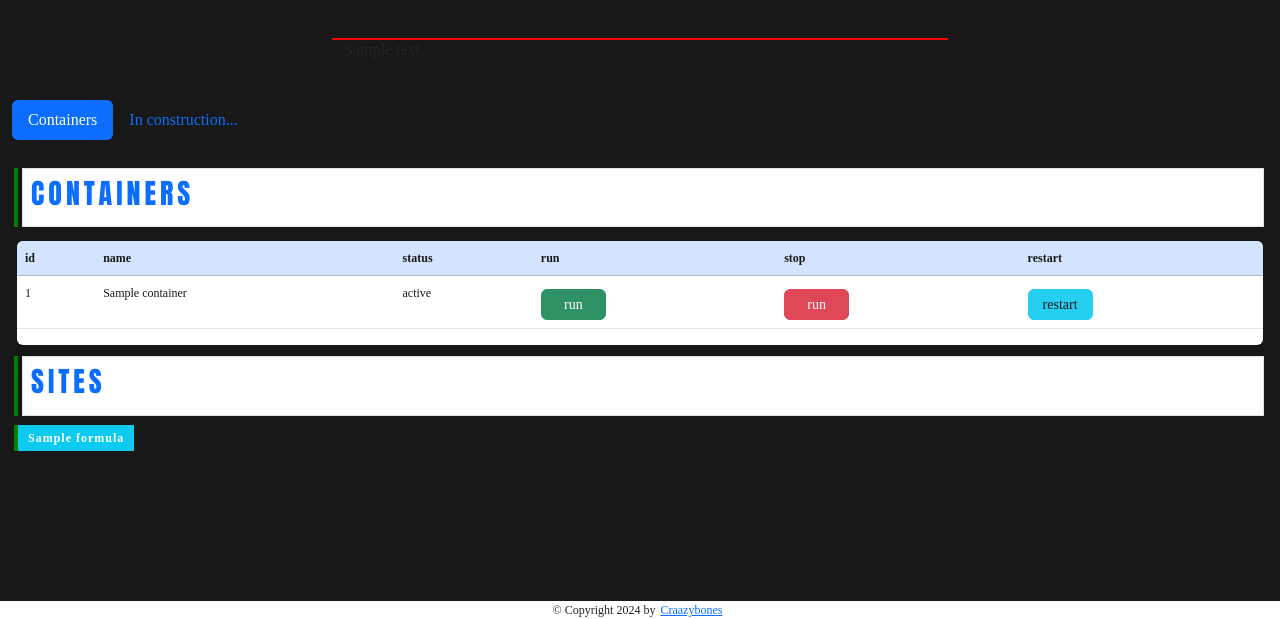
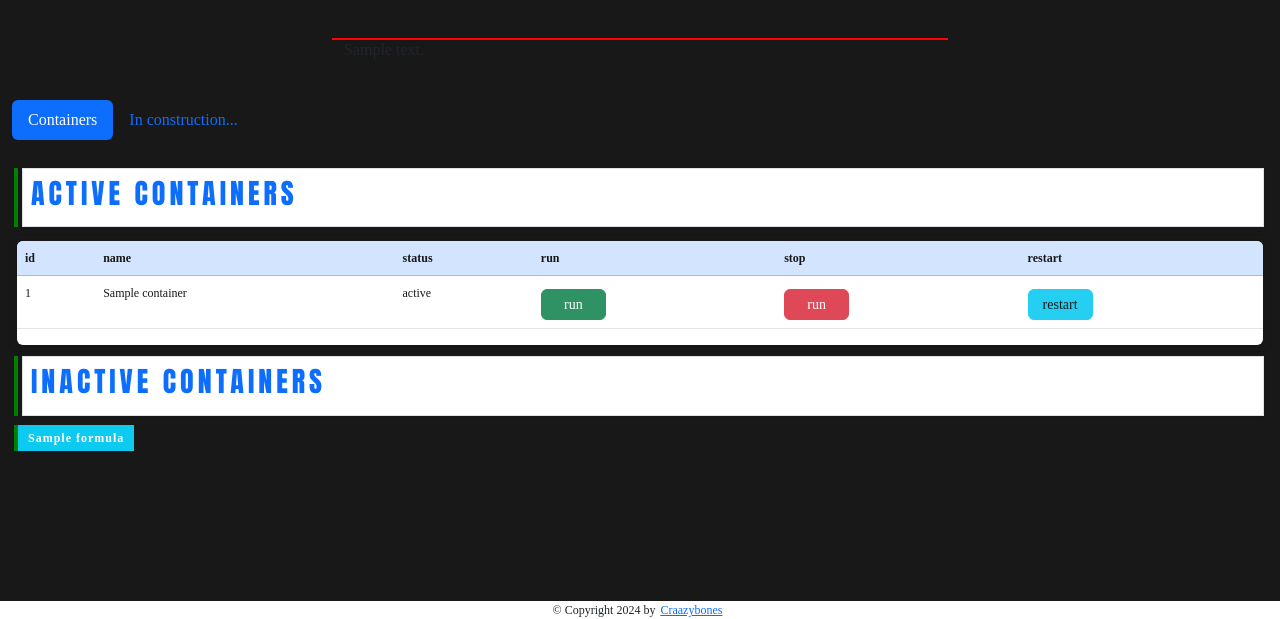
Before and after one commit to ktalovmorx/docker_admin, a Python web app: template templates/index.html in a window 1280 px wide. Shown: the part 181-800 px from the top of the page. Run offline with Jinja, Linux system fonts and the light colour scheme; the template is opened without the code that fills it: most values are stand-ins (such as "Sample title", 1, 10 or a date in 2020); some libraries are stand-ins or nearby versions.

Commit message:
Actualizar index.html

```diff
--- a/templates/index.html
+++ b/templates/index.html
@@ -34,7 +34,7 @@
                     <div class="col m-0 p-0" style="border-left-color:green;border-left-style:solid;border-left-width:4px;">
                         <div class="shadow-sm border m-1 p-2 bg-white">
                             <div class="d-flex align-items-center justify-content-between">
-                                <h3 class="text-primary fw-bold">CONTAINERS</h3>
+                                <h3 class="text-primary fw-bold">ACTIVE CONTAINERS</h3>
                             </div>
                         </div>
                     </div>
@@ -85,7 +85,7 @@
                     <div class="col m-0 p-0" style="border-left-color:green;border-left-style:solid;border-left-width:4px;">
                         <div class="shadow-sm border m-1 p-2 bg-white">
                             <div class="d-flex align-items-center justify-content-between">
-                                <h3 class="text-primary fw-bold">SITES</h3>
+                                <h3 class="text-primary fw-bold">INACTIVE CONTAINERS</h3>
                             </div>
                         </div>
                     </div>
```
